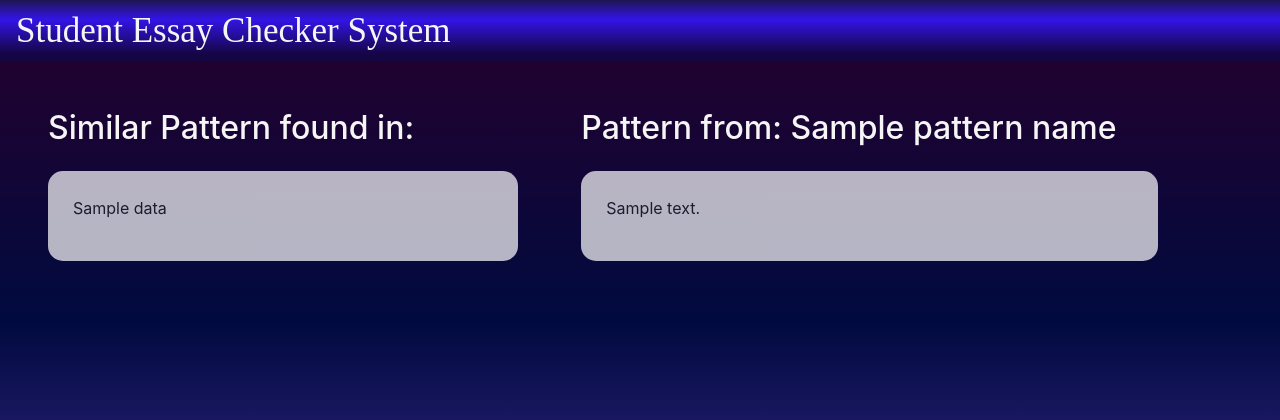
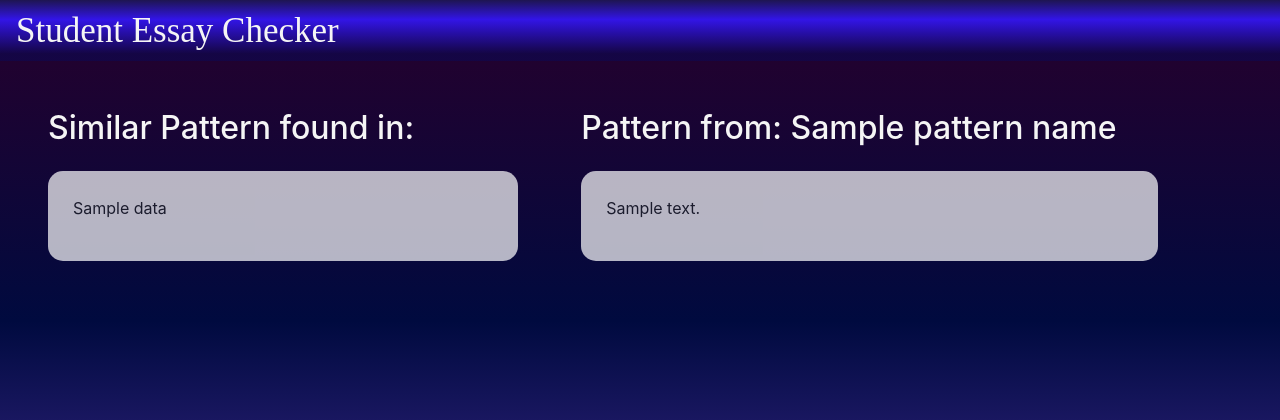
Before and after one commit to john-angelo1610/student-essay-checker, a Flask app: template templates/compare.html in a window 1280 px wide. Shown: the top 420 px of the page. Run offline with Flask 2, Linux system fonts and the light colour scheme; the template is opened without the code that fills it: most values are stand-ins (such as "Sample title", 1, 10 or a date in 2020); some libraries are stand-ins or nearby versions.

Commit message:
Update layout.html

```diff
--- a/templates/layout.html
+++ b/templates/layout.html
@@ -17,7 +17,7 @@
 </head>
 <body class="background">
 <nav class="navbar">
-    <a class="navbar-brand" href="{{ url_for('index') }}">Student Essay Checker System</a>
+    <a class="navbar-brand" href="{{ url_for('index') }}">Student Essay Checker</a>
 </nav>
 
 <div class="container-fluid">
```
